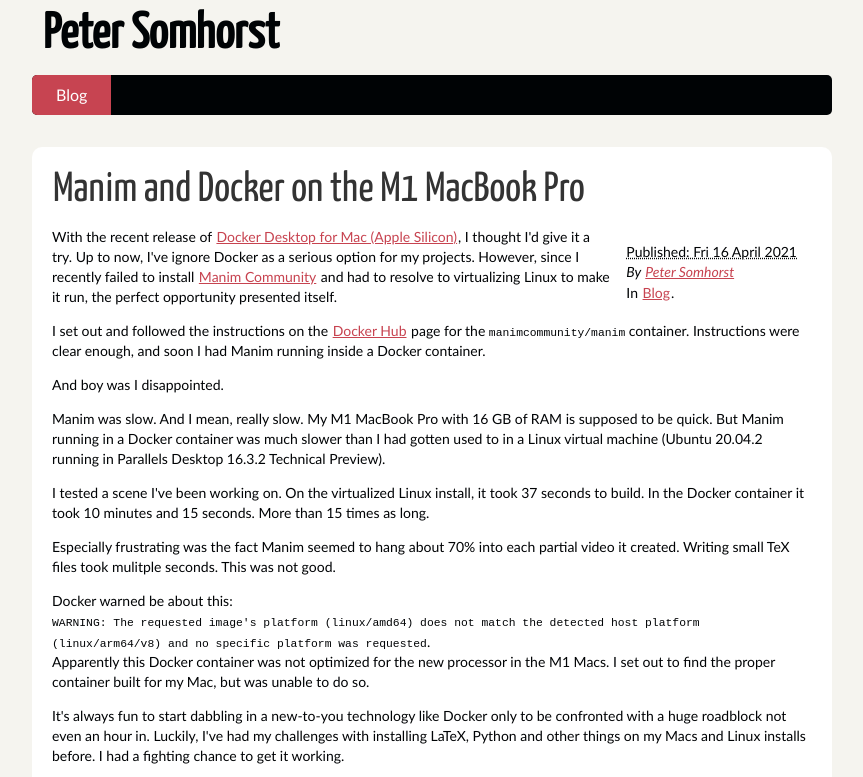
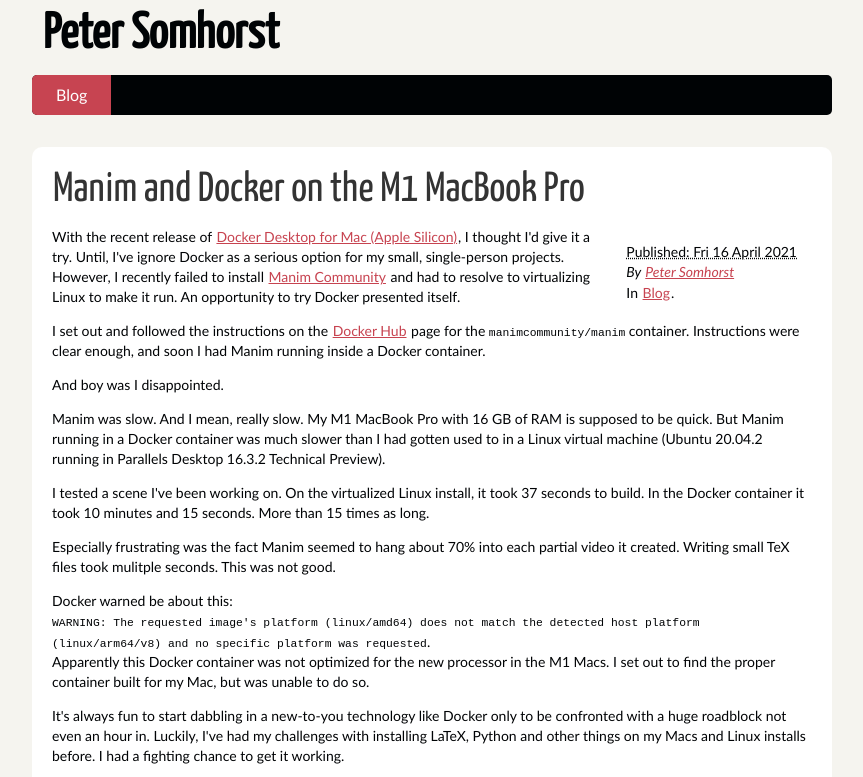
Before and after one commit to psomhorst/psomhorst.github.io, a plain HTML site: page manim-and-docker-on-the-m1-macbook-pro.html in a window 1280 px wide. Shown: the top 777 px of the page, without its empty margins (208-1071 px from the left). Drawn offline with Linux system fonts and the light colour scheme; a web font is replaced by a local one.

Commit message:
Generate Pelican site

```diff
--- a/manim-and-docker-on-the-m1-macbook-pro.html
+++ b/manim-and-docker-on-the-m1-macbook-pro.html
@@ -5,7 +5,7 @@
         <meta name="generator" content="Pelican" />
         <title>Manim and Docker on the M1 MacBook Pro</title>
         <link rel="stylesheet" href="https://psomhorst.github.io/theme/css/main.css" />
-        <meta name="description" content="With the recent release of Docker Desktop for Mac (Apple Silicon), I thought I'd give it a try. Up to now, I've ignore Docker as a serious option..." />
+        <meta name="description" content="With the recent release of Docker Desktop for Mac (Apple Silicon), I thought I'd give it a try. Until, I've ignore Docker as a serious option for..." />
 </head>
 
 <body id="index" class="home">
@@ -35,8 +35,9 @@
 <p>In <a href="https://psomhorst.github.io/category/blog.html">Blog</a>.</p>
 
 </footer><!-- /.post-info -->      <p>With the recent release of <a href="https://www.docker.com/blog/released-docker-desktop-for-mac-apple-silicon/" target="_blank">Docker Desktop for Mac (Apple Silicon)</a>, I thought I'd give it a try.
-Up to now, I've ignore Docker as a serious option for my projects.
-However, since I recently failed to install <a href="https://www.manim.community" target="_blank">Manim Community</a> and had to resolve to virtualizing Linux to make it run, the perfect opportunity presented itself.</p>
+Until, I've ignore Docker as a serious option for my small, single-person projects.
+However, I recently failed to install <a href="https://www.manim.community" target="_blank">Manim Community</a> and had to resolve to virtualizing Linux to make it run.
+An opportunity to try Docker presented itself.</p>
 <p>I set out and followed the instructions on the <a href="https://hub.docker.com/r/manimcommunity/manim" target="_blank">Docker Hub</a> page for the <code>manimcommunity/manim</code> container.
 Instructions were clear enough, and soon I had Manim running inside a Docker container.</p>
 <p>And boy was I disappointed. </p>
```
Also changed, not shown: author/peter-somhorst.html (+3 -2 lines), category/blog.html (+3 -2 lines), index.html (+3 -2 lines).
